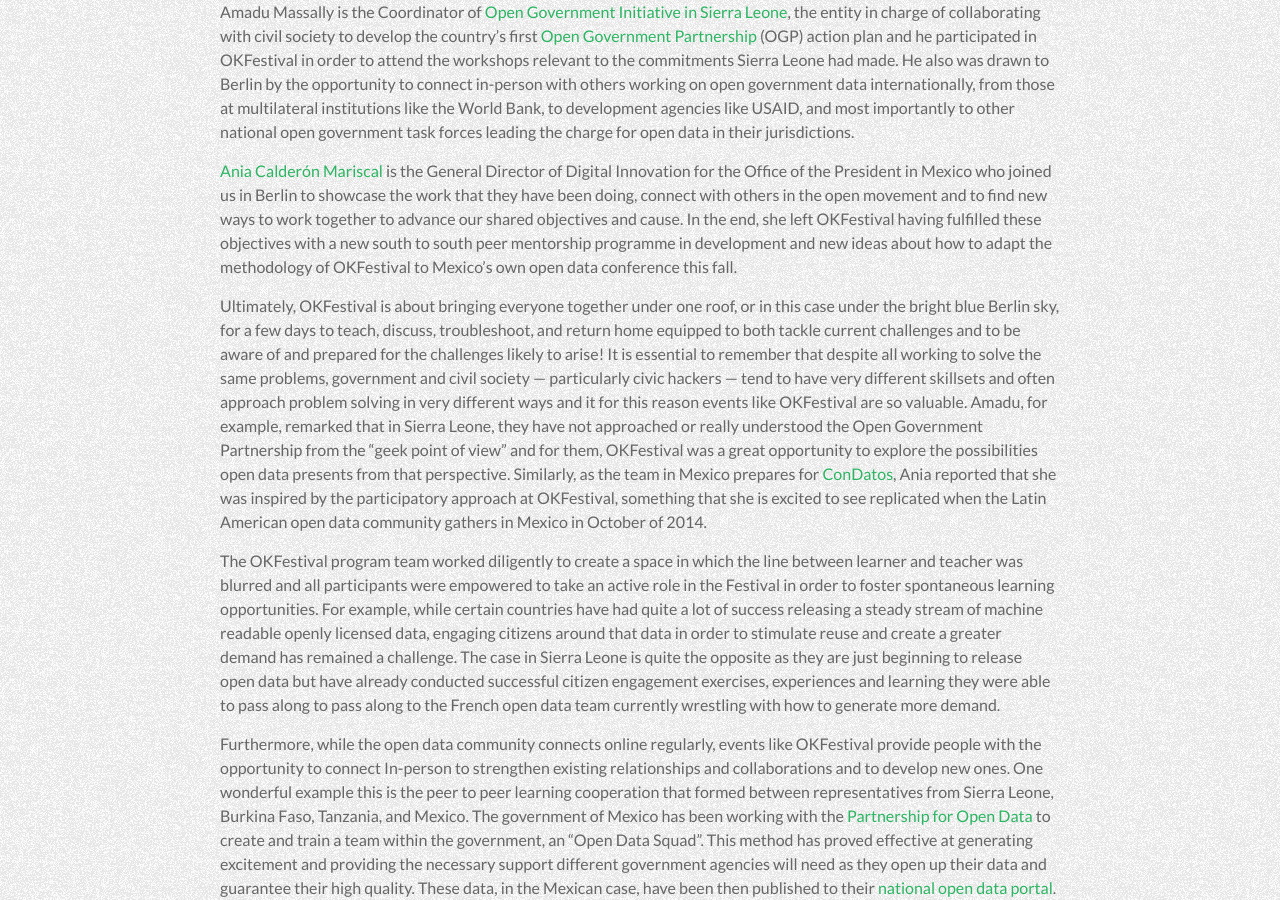
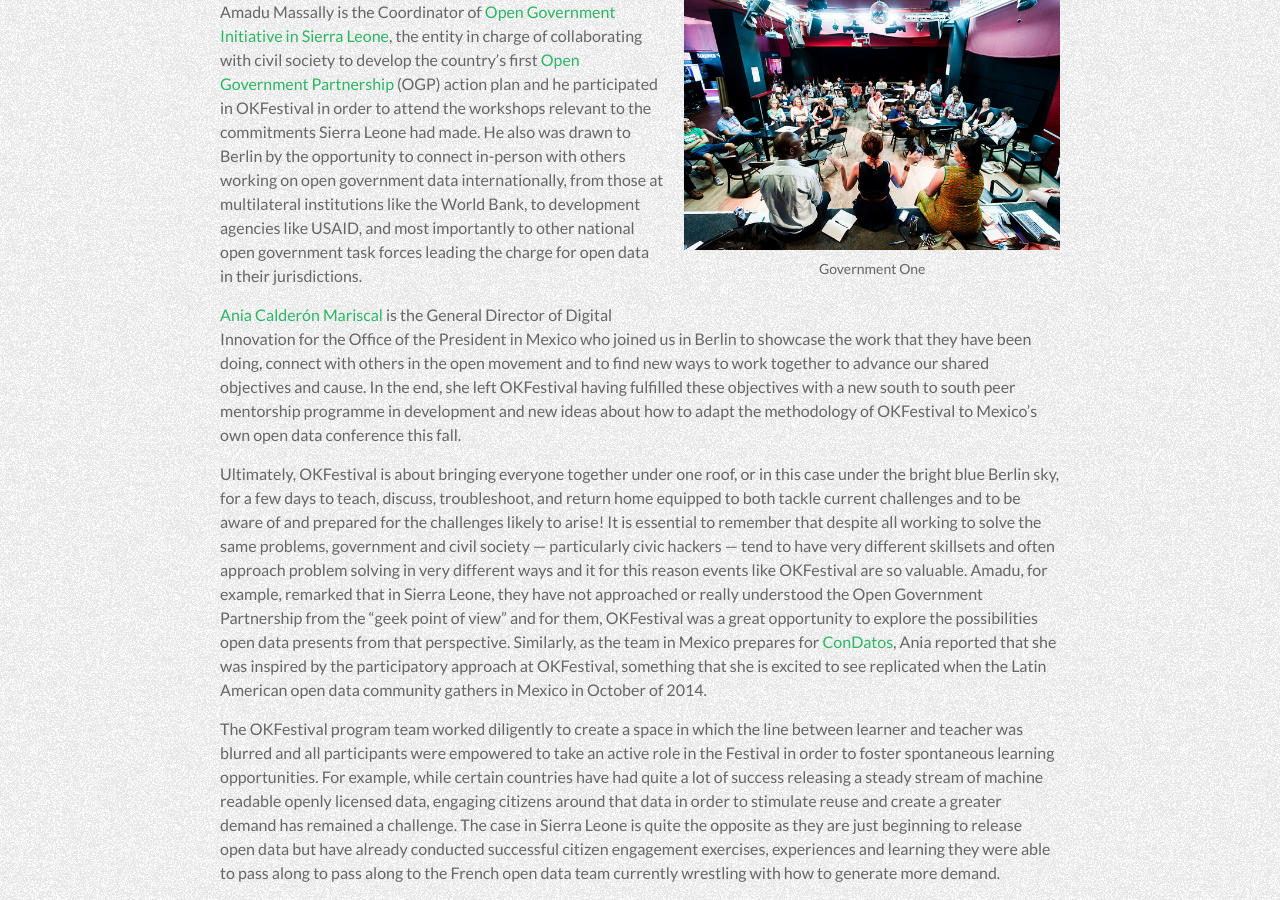
Before and after one commit to okfn/okfestival-public-report, a Jekyll site: the page built from pages/what-you-did/governments.md, in a window 1280 px wide and 900 px high, scrolled down 1438 px. Built offline with Jekyll 4.4.1, drawn with Linux system fonts in a browser that asks for light colours; some web fonts are replaced.

Commit message:
Update governments.md

```diff
--- a/pages/what-you-did/governments.md
+++ b/pages/what-you-did/governments.md
@@ -14,6 +14,9 @@
         -
           file: Ania_Calderon.jpg
           alt: Ania Calderon
+        -
+          file: 14550095790_78ee00262f_z.jpg
+          alt: Government One
     caption_header: Government Representatives
     caption: OKFestival provides government representatives from across Europe, Latin America, Asia and Africa a place to come together to share their experiences in advocating for increased openness within government, to learn and gather inspiration from their colleagues, to meet and connect with the communities actually using government data, eager for greater access, and finally to see what is on the horizon of the open movement. We spoke with Ania Calderón Mariscal and Amadu Massally to learn more.
 
@@ -40,6 +43,10 @@
 
 Building an open data ecosystem is not dissimilar to any other online or government service — if you want it to be effective, it is essential that you understand the needs of your users (in this case, citizens) — and OKFestival provides government representatives the unique opportunity to come together with policy advocates, NGOs, hackers and data wranglers and learn about one another’s needs and challenges. While Mexico and Sierra Leone are at stages in the process of opening up their data, both face a similar array of challenges as they move towards greater transparency. However, despite these differences, each government choose to participate in OKFestival, all agreeing that it represented an opportunity to share the progress they had made, learn from colleagues around the world, and connect with others trying to accomplish similar goals!
 
+<div class="pull">
+{% include image.html filename="14550095790_78ee00262f_z.jpg" alt="Government One" caption="Pic by Gregor Fisher." %}
+</div>
+
 Amadu Massally is the Coordinator of [Open Government Initiative in Sierra Leone](http://ogi.gov.sl/), the entity in charge of collaborating with civil society to develop the country’s first [Open Government Partnership](http://www.opengovpartnership.org/) (OGP) action plan and he participated in OKFestival in order to attend the workshops relevant to the commitments Sierra Leone had made. He also was drawn to Berlin by the opportunity to connect in-person with others working on open government data internationally, from those at multilateral institutions like the World Bank, to development agencies like USAID, and most importantly to other national open government task forces leading the charge for open data in their jurisdictions.
 
 [Ania Calderón Mariscal](https://twitter.com/aniacalderon) is the General Director of Digital Innovation for the Office of the President in Mexico who joined us in Berlin to showcase the work that they have been doing, connect with others in the open movement and to find new ways to work together to advance our shared objectives and cause. In the end, she left OKFestival having fulfilled these objectives with a new south to south peer mentorship programme in development and new ideas about how to adapt the methodology of OKFestival to Mexico’s own open data conference this fall.
```
